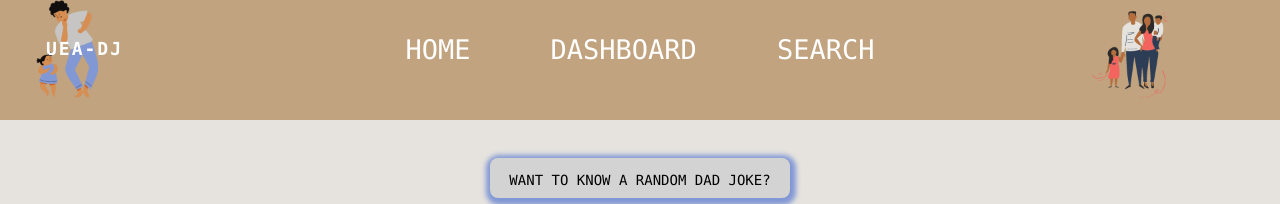
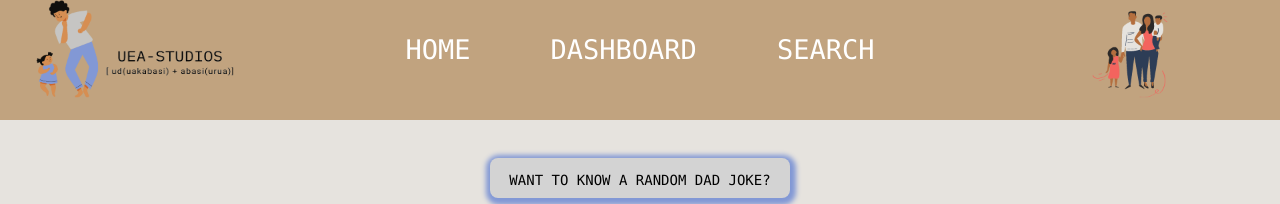
Before and after one commit to darsuabasi/jokesApp, a React (Create React App) app in the folder my-jokes/: page /dashboard in a window 1280 px wide. Shown: the top 204 px of the page. Built offline with nearby package versions, Linux system fonts and the light colour scheme.

Commit message:
complete styling for navbar + setState to keep track of logo

```diff
--- a/my-jokes/src/components/Navbar.js
+++ b/my-jokes/src/components/Navbar.js
@@ -1,18 +1,24 @@
-import React from 'react';
-import { NavLink } from "react-router-dom";
+import React, { useState } from 'react';
+import { NavLink, Link } from "react-router-dom";
 import './css/Navbar.css';
+import myLogo4 from '../assets/myLogo4.png';
+import myLogoLetters from '../assets/myLogoLetters.png';
+
 
 const Navbar = () => {
+    const [mainLogo, setMainLogo] = useState(false);
+
     return (
-        <div className="navbar-main-div">
+        <div className="navbar-main-div" onMouseEnter={() => setMainLogo(true)} onMouseLeave={() => setMainLogo(false)}>
             <div className="navbar-sub-div">
                 <div class="menu-icon">
                     <i class="fa fa-bars fa-2x"></i>
                 </div>
                 <div class="navbar-logo">
-                    <NavLink className="logo-style"  exact to="/">
-                        UEA-DJ
-                    </NavLink>
+                    <Link className="logo-style"  exact to="/">
+                        <img class="set-logo-img1" className="myLogoImg-one" style={{width: '200px', height: '180px', marginTop: "-24%"}} src={myLogo4} />
+                        {mainLogo && <img class="set-logo-img2" className="myLogoImg-two" style={{width: '200px', height: '180px', marginTop: "-24%"}} src={myLogoLetters} />}
+                    </Link>
                 </div>
 
                 <div className="menu-div">
--- a/my-jokes/src/components/css/Navbar.css
+++ b/my-jokes/src/components/css/Navbar.css
@@ -38,6 +38,7 @@
     background-size: 100%;
     justify-content: center;
     align-items: center;
+    background-color: (--officialTan);
 }
 
 .navbar-sub-div {
@@ -45,6 +46,11 @@
     width: 100%;
     line-height: 60px;
 }
+
+.navbar-main-div:hover .myLogoImg-one {
+    display: none;
+}
+
 
 .menu-icon {
     line-height: 60px;
@@ -68,6 +74,7 @@
     font-size: 20px;
     letter-spacing: 2px;
 }
+
 
 .menu-div:hover {
     height: 15vh;
```
Also changed, not shown: my-jokes/src/assets/myLogo4.png (added), my-jokes/src/assets/myLogoLetters.png (added).
